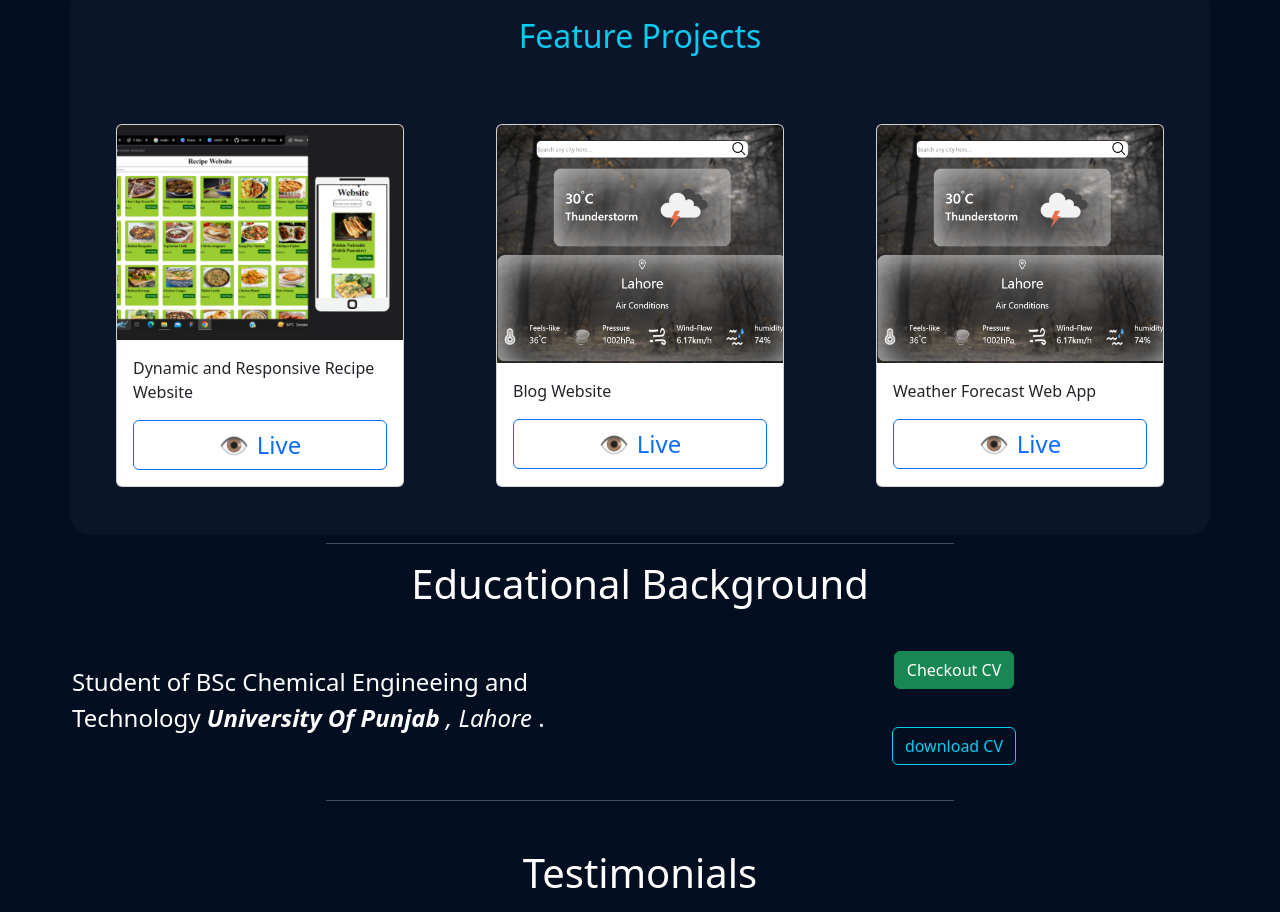
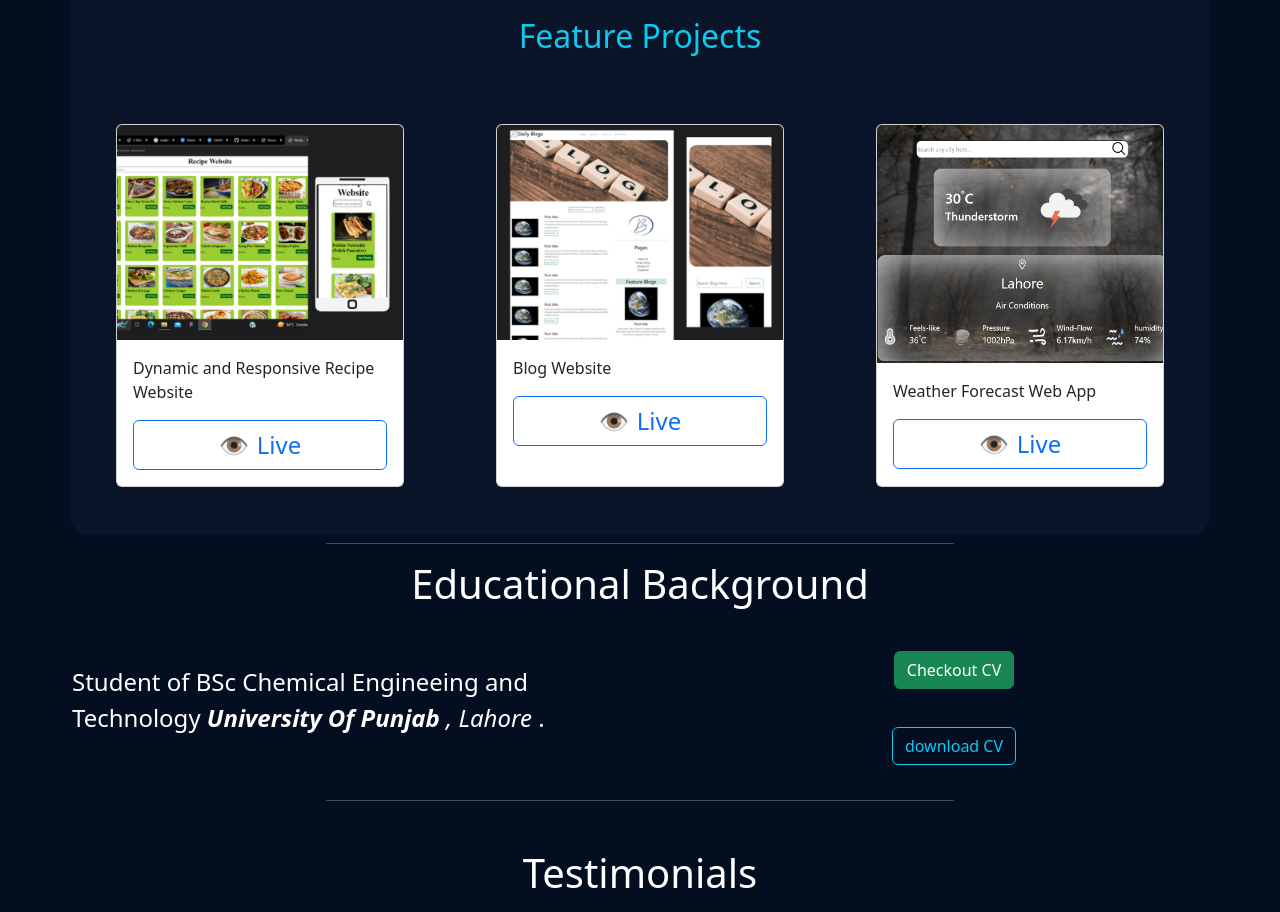
Before and after one commit to shahnoor2003/portfolio, a plain HTML site: page index.html in a window 1280 px wide. Shown: the part 1240-2152 px from the top of the page. Drawn offline with nearby package versions, Linux system fonts and the light colour scheme; animation ran at ten frames a second.

Commit message:
Update index.html

```diff
--- a/index.html
+++ b/index.html
@@ -115,7 +115,7 @@
                     </div>
                     <div class="col-sm-12 col-md-6 col-lg-4 d-flex justify-content-center my-5 ">
                       <div class="card" style="width: 18rem;" id="card">
-                        <img src="weather-thumb.png" class="card-img-top" alt="...">
+                        <img src="p1.png" class="card-img-top" alt="...">
                         <div class="card-body">
                           <p class="card-text">Blog Website</p>
                           <a href="https://shahnoor2003.github.io/Blog-site/"  class="btn btn-outline-primary fs-4 d-flex justify-content-center"><span class="me-2">&#128065;</span> Live</a>
```
